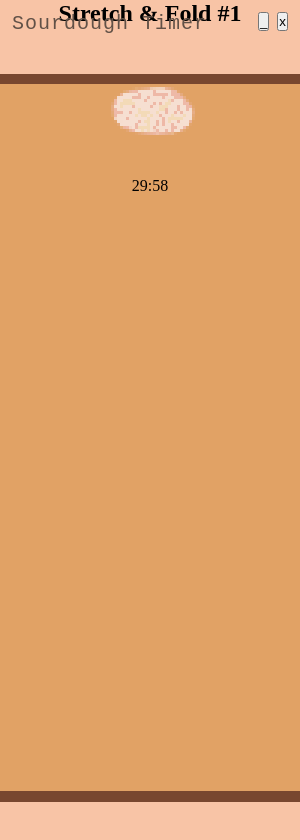
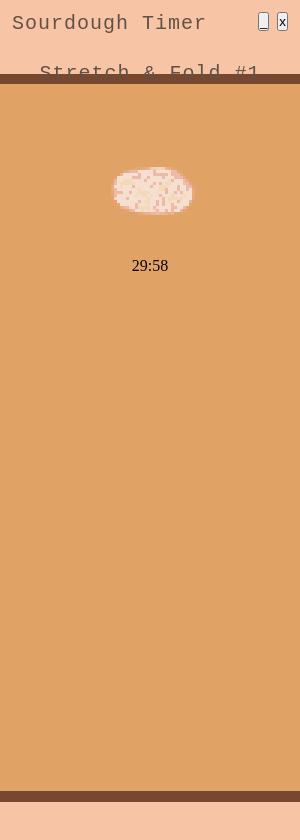
Before and after one commit to juliedelaro/sourdough-timer, an Electron app: page src/index.html in a window 300 px wide. Both pictures are taken after a click on the button "Start". Drawn offline with Linux system fonts and the light colour scheme; a web font is replaced by a local one.

Commit message:
Adjust css of step fonts

```diff
--- a/src/index.css
+++ b/src/index.css
@@ -19,6 +19,19 @@
 .app-title {
   -webkit-app-region: drag;
   cursor: move;
+}
+
+#step-name {
+  margin: 50px auto 10px auto;
+  padding: 12px;
+  font-family: "VCR OSD Mono", monospace;
+  font-size: 20px;
+  font-weight: normal;
+  color: #615147;
+  letter-spacing: 1px;
+  image-rendering: pixelated;
+  image-rendering: -moz-crisp-edges;
+  image-rendering: crisp-edges;
 }
 
 * {
```
